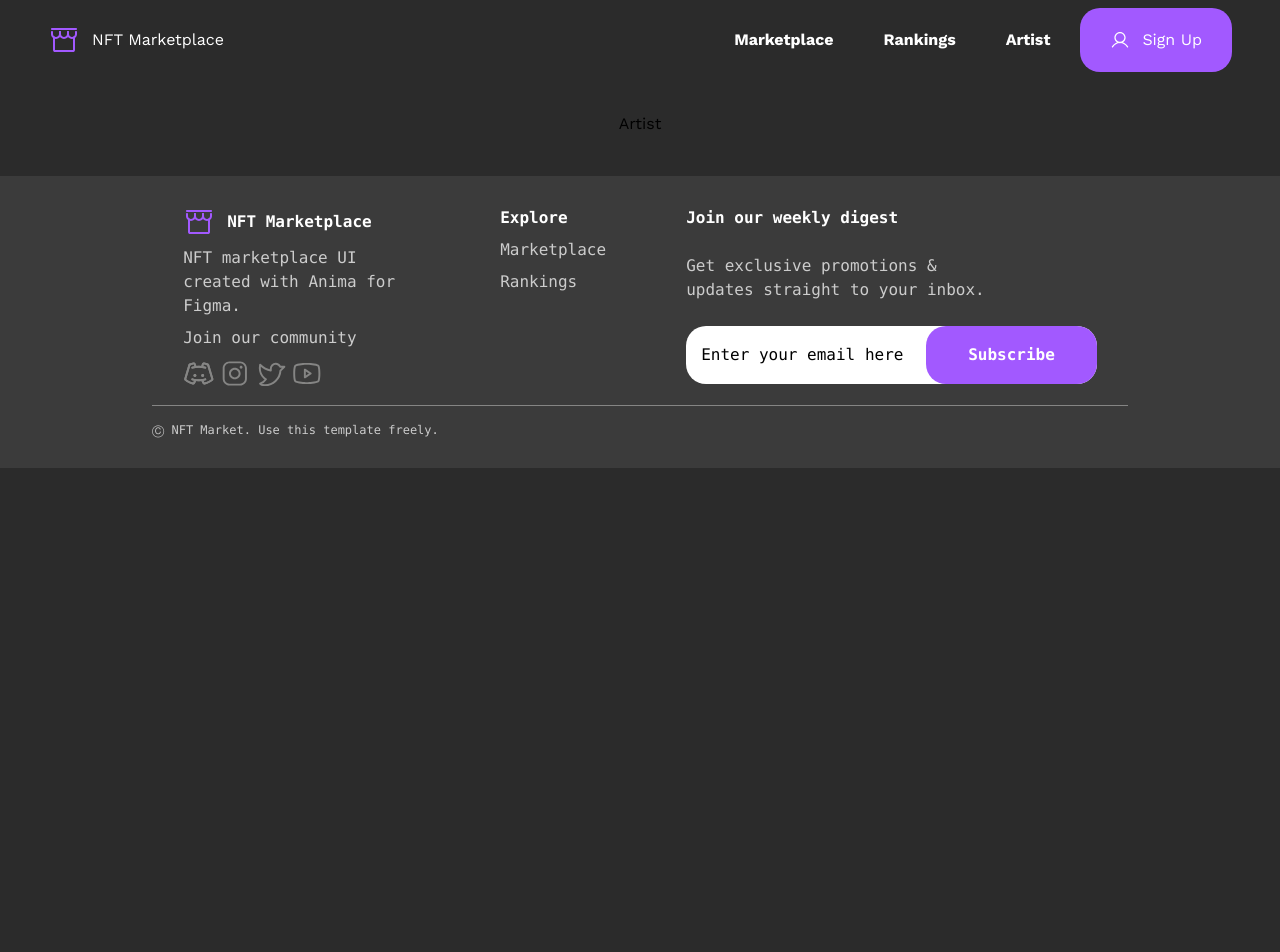
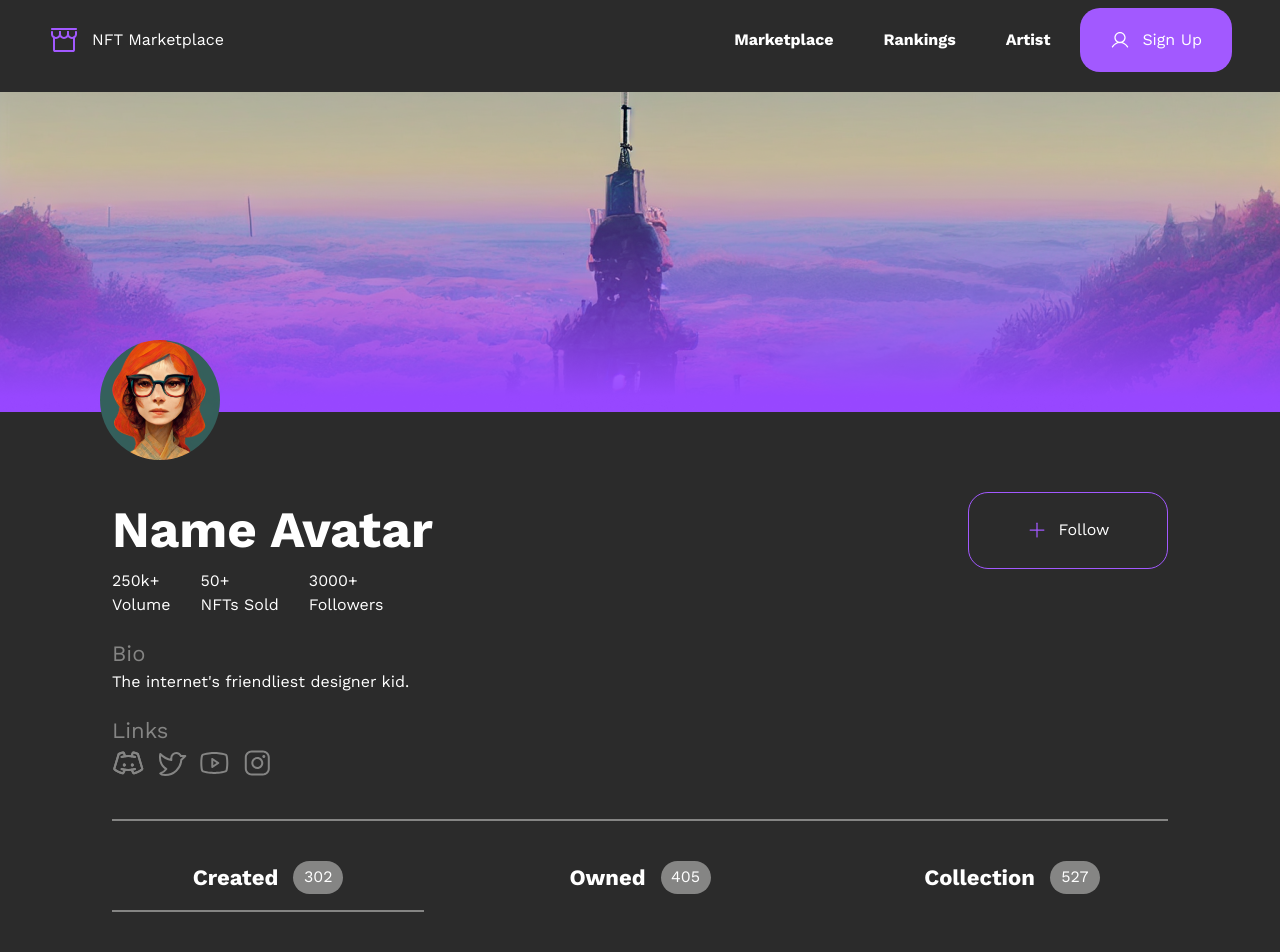
Before and after one commit to sethusz/NFT-Marketplace, a Next.js app: page /artist in a window 1280 px wide. Shown: the top 952 px of the page. Before the commit the page ends 800 px from the top, so only its background shows below. Built offline with nearby package versions, Linux system fonts and the light colour scheme.

Commit message:
filled artist page

```diff
--- /dev/null
+++ b/src/app/(routes)/artist/components/artistImage.tsx
@@ -0,0 +1,19 @@
+import imgArtistPlaceHolder from '@/assets/imgArtistPlaceHolder.png'
+import bigAvatar from '@/assets/icon/bigAvatar.svg'
+import Image from 'next/image'
+
+
+
+export default function ArtistProfile() {
+
+  return (
+    <>
+        <div className='relative'>
+          <div className='mt-[-20px] '>
+            <Image src={imgArtistPlaceHolder} alt='placeholder' className='w-full' />
+          </div>
+          <div>
+            <Image src={bigAvatar} alt='avatar' className='bottom-[-15%] left-[100px] absolute' />
+          </div>
+        </div>
+    </> ) }
--- /dev/null
+++ b/src/app/(routes)/artist/components/artistNft.tsx
@@ -0,0 +1,50 @@
+'use client'
+import { useState } from 'react';
+import { tabsData } from "../types/artistTypes";
+
+
+
+export default function ArtistNft() {
+  const [activeTab, setActiveTab] = useState<number | null>(0);
+
+  const handleTabClick = (index: number) => {
+    if (activeTab === index) {
+      setActiveTab(null);
+    } else {
+      setActiveTab(index);
+    }
+  };
+
+  const Tabs = ({ label, value, index }: tabsData) => (
+    <div
+      className='flex flex-col items-center w-[33%] gap-[16px] cursor-pointer'
+      onClick={() => handleTabClick(index)}
+    >
+      <div className="font-semibold text-[22px] flex gap-[15px]">
+        {label}
+        <div className="bg-[#858584] rounded-full w-[50px] text-[16px] font-normal flex justify-center items-center text-center">
+          {value}
+        </div>
+      </div>
+      <div className={` ${activeTab === index ? 'border h-0 w-[100%] border-[#858584]' : ''}`}></div>
+    </div>
+  );
+
+  const tabsData: tabsData[] = [
+    { label: 'Created', value: 302, index: 0 },
+    { label: 'Owned', value: 405, index: 1 },
+    { label: 'Collection', value: 527, index: 2 },
+  ];
+
+  return (
+    <>
+      <div>
+        <div className="flex gap-[60px]">
+          {tabsData.map((data: tabsData, index: number) => (
+            <Tabs key={index} label={data.label} value={data.value} index={index} />
+          ))}
+        </div>
+      </div>
+    </>
+  );
+}
--- /dev/null
+++ b/src/app/(routes)/artist/components/artistProfile.tsx
@@ -0,0 +1,65 @@
+import imgArtistPlaceHolder from '@/assets/imgArtistPlaceHolder.png'
+import bigAvatar from '@/assets/icon/bigAvatar.svg'
+import Image from 'next/image'
+import Button from '@/components/Button'
+import iconPlus from '@/assets/icon/iconPlus.svg'
+
+import DiscordLogo from '@/assets/icon/DiscordLogo.svg'
+import TwitterLogo from '@/assets/icon/TwitterLogo.svg'
+import YoutubeLogo from '@/assets/icon/YoutubeLogo.svg'
+import InstagramLogo from '@/assets/icon/InstagramLogo.svg'
+
+
+export default function ArtistProfile() {
+
+  return (
+    <>
+
+
+          <div>
+            <div className='flex justify-between'>
+              <h1 className='text-[51px] font-semibold'>Name Avatar</h1>
+              <Button title='Follow' icon={iconPlus} styles='w-[200px] border border-[#A259FF]' />
+            </div>
+
+
+            <div className="flex gap-[30px]">
+              <ul className="flex flex-col ">
+                <li>250k+</li>
+                <li>Volume</li>
+              </ul>
+              <ul className="flex flex-col ">
+                <li>50+</li>
+                <li>NFTs Sold</li>
+              </ul>
+              <ul className="flex flex-col ">
+                <li>3000+</li>
+                <li>Followers</li>
+              </ul>
+            </div>
+
+            <div className='my-[20px]'>
+              <h3 className='text-[#858584] text-[22px]'>Bio</h3>
+              <div>The internet's friendliest designer kid.</div>
+            </div>
+
+            <div>
+              <h3 className='text-[#858584] text-[22px]'>Links</h3>
+              <div className='flex gap-[10px]'>
+              <Image src={DiscordLogo} alt='DiscordLogo' />
+              <Image src={TwitterLogo} alt='TwitterLogo' />
+              <Image src={YoutubeLogo} alt='YoutubeLogo' />
+              <Image src={InstagramLogo} alt='InstagramLogo' />
+              </div>
+            </div>
+          </div>
+
+          <div className="w-[100%] my-[40px] border border-[#858584]"></div>
+
+
+      {/* </div> */}
+
+
+    </>
+  )
+}
--- a/src/app/(routes)/artist/page.tsx
+++ b/src/app/(routes)/artist/page.tsx
@@ -1,6 +1,18 @@
-
+import ArtistImage from "./components/artistImage";
+import ArtistNft from "./components/artistNft";
+import ArtistProfile from "./components/artistProfile";
 
 export default function ArtistPage() {
 
-  return <div>Artist</div>
+  return (
+    <>
+    <div className="w-full  text-white">
+      <ArtistImage />
+      <div className='mt-20 mx-28'>
+        <ArtistProfile />
+        <ArtistNft />
+        </div>
+      </div>
+    </>
+    )
 }
--- /dev/null
+++ b/src/app/(routes)/artist/types/artistTypes.tsx
@@ -0,0 +1,5 @@
+export type tabsData = {
+  label: string,
+  value: number,
+  index: number
+}
--- a/src/app/(routes)/signUp/page.tsx
+++ b/src/app/(routes)/signUp/page.tsx
@@ -22,7 +22,6 @@ export default function HomePage() {
 
   const handleSubmit = (e: any) => {
     e.preventDefault();
-    // Добавьте здесь логику для обработки отправки формы, например, отправку данных на сервер или валидацию.
   };
 
   return (
```
Also changed, not shown: src/assets/icon/iconPlus.svg (added), src/assets/imgArtistPlaceHolder.png (added).
